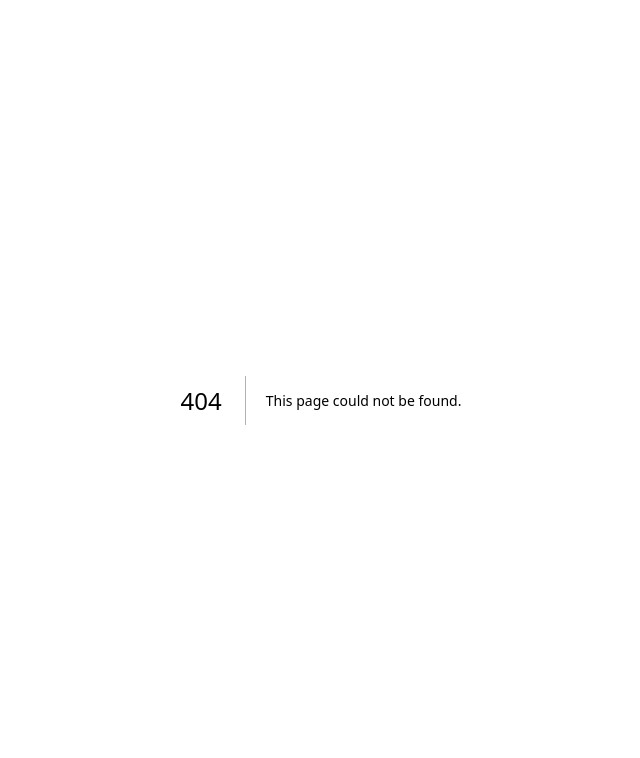
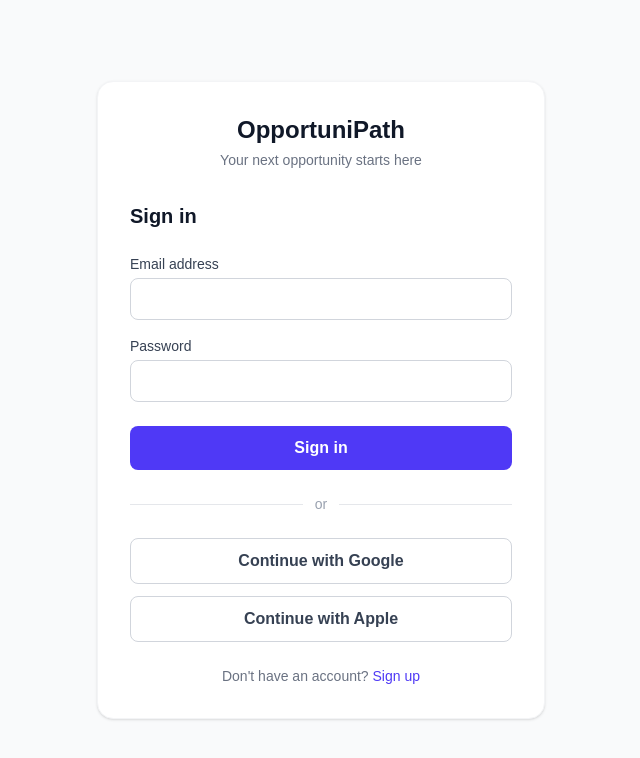
Before and after one commit to archdog1219-sketch/Project-1, a Next.js app: page /sign-in in a window 1280 px wide. Before the commit this address had no page. Shown: the top 758 px of the page, without its empty margins (319-959 px from the left). Built offline with nearby package versions, Linux system fonts and the light colour scheme.

Commit message:
feat: add sign-in page with credentials and OAuth

```diff
--- /dev/null
+++ b/app/(auth)/sign-in/page.tsx
@@ -0,0 +1,104 @@
+"use client";
+import { useState } from "react";
+import { signIn } from "next-auth/react";
+import { useRouter, useSearchParams } from "next/navigation";
+import Link from "next/link";
+import { Input } from "@/components/ui/input";
+import { Button } from "@/components/ui/button";
+import { signInSchema } from "@/lib/validations";
+
+export default function SignInPage() {
+  const router = useRouter();
+  const searchParams = useSearchParams();
+  const callbackUrl = searchParams.get("callbackUrl") ?? "/profile";
+  const [form, setForm] = useState({ email: "", password: "" });
+  const [errors, setErrors] = useState<Record<string, string[]>>({});
+  const [serverError, setServerError] = useState("");
+  const [isLoading, setIsLoading] = useState(false);
+
+  async function handleSubmit(e: React.FormEvent) {
+    e.preventDefault();
+    setServerError("");
+    const parsed = signInSchema.safeParse(form);
+    if (!parsed.success) {
+      setErrors(parsed.error.flatten().fieldErrors);
+      return;
+    }
+    setErrors({});
+    setIsLoading(true);
+    try {
+      const result = await signIn("credentials", {
+        email: form.email,
+        password: form.password,
+        redirect: false,
+      });
+      if (result?.error) {
+        setServerError("Invalid email or password.");
+        return;
+      }
+      router.push(callbackUrl);
+    } finally {
+      setIsLoading(false);
+    }
+  }
+
+  return (
+    <div>
+      <h2 className="text-xl font-semibold text-gray-900 mb-6">Sign in</h2>
+      <form onSubmit={handleSubmit} className="flex flex-col gap-4">
+        <Input
+          label="Email address"
+          type="email"
+          autoComplete="email"
+          value={form.email}
+          onChange={(e) => setForm((f) => ({ ...f, email: e.target.value }))}
+          error={errors.email?.[0]}
+        />
+        <Input
+          label="Password"
+          type="password"
+          autoComplete="current-password"
+          value={form.password}
+          onChange={(e) => setForm((f) => ({ ...f, password: e.target.value }))}
+          error={errors.password?.[0]}
+        />
+        {serverError && <p className="text-sm text-red-500">{serverError}</p>}
+        <Button type="submit" isLoading={isLoading} className="w-full mt-2">
+          Sign in
+        </Button>
+      </form>
+      <div className="relative my-6">
+        <div className="absolute inset-0 flex items-center">
+          <div className="w-full border-t border-gray-200" />
+        </div>
+        <div className="relative flex justify-center">
+          <span className="bg-white px-3 text-sm text-gray-400">or</span>
+        </div>
+      </div>
+      <div className="flex flex-col gap-3">
+        <Button
+          type="button"
+          variant="secondary"
+          className="w-full"
+          onClick={() => signIn("google", { callbackUrl })}
+        >
+          Continue with Google
+        </Button>
+        <Button
+          type="button"
+          variant="secondary"
+          className="w-full"
+          onClick={() => signIn("apple", { callbackUrl })}
+        >
+          Continue with Apple
+        </Button>
+      </div>
+      <p className="text-center text-sm text-gray-500 mt-6">
+        Don&apos;t have an account?{" "}
+        <Link href="/sign-up" className="font-medium text-indigo-600 hover:underline">
+          Sign up
+        </Link>
+      </p>
+    </div>
+  );
+}
```
